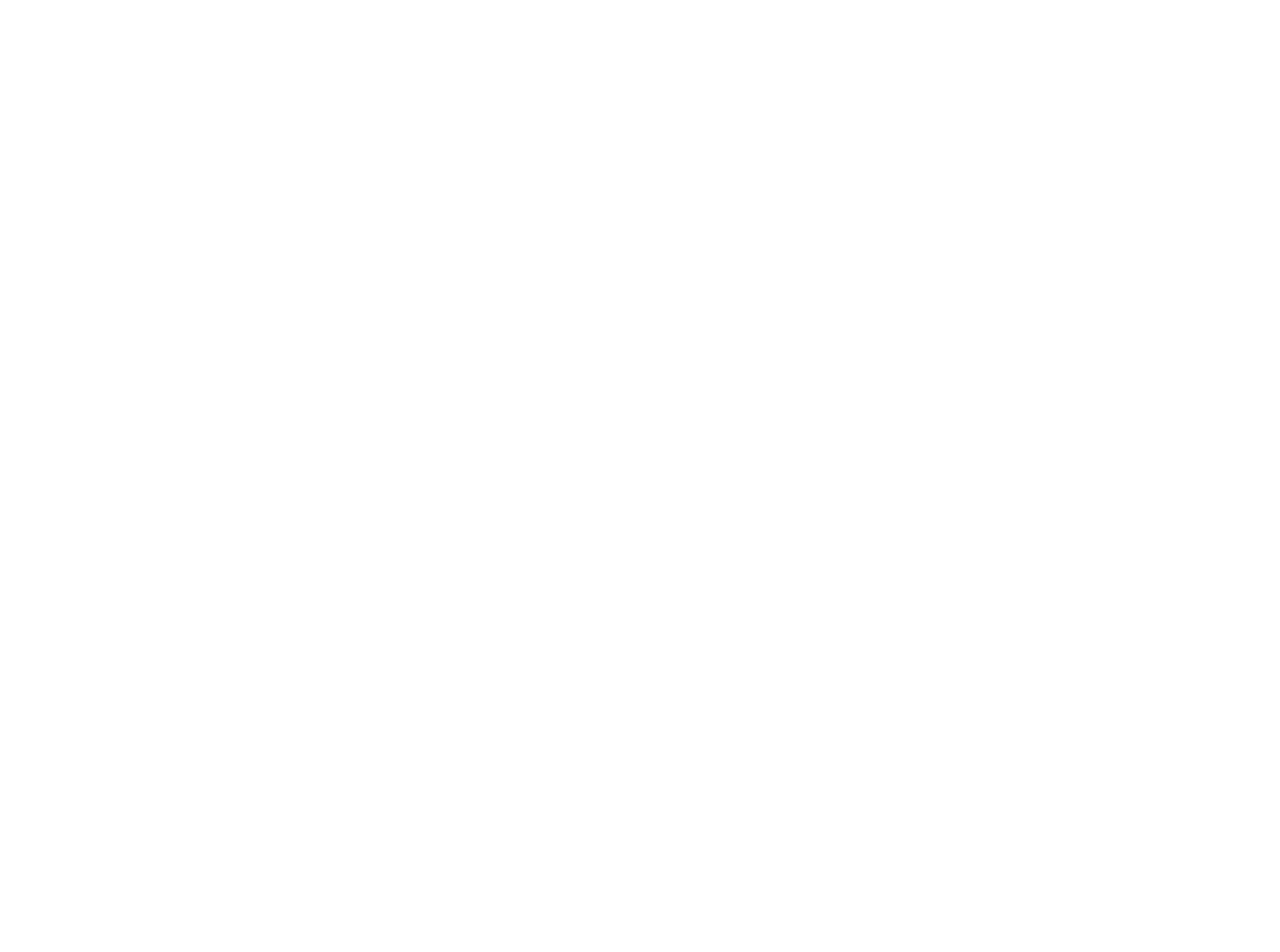
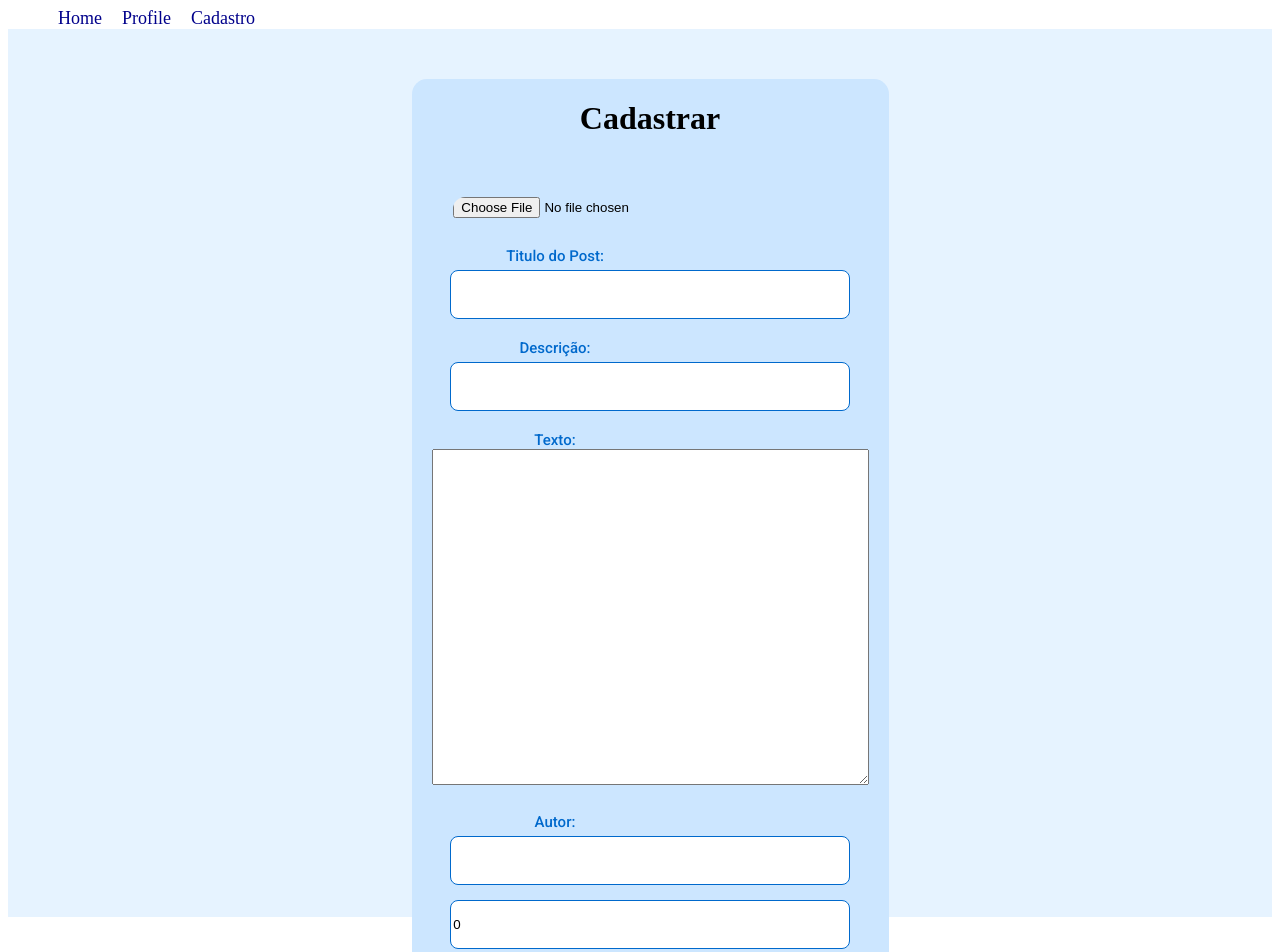
Before and after one commit to GustavoFSProg/blog-web, a React (Create React App) app: page /register in a window 1280 px wide. Shown: the top 952 px of the page. Before the commit the page ends 800 px from the top, so only its background shows below. Built offline with nearby package versions, Linux system fonts and the light colour scheme.

Commit message:
cadatro feito

```diff
--- a/src/Header.js
+++ b/src/Header.js
@@ -27,6 +27,18 @@
       >
         Profile
       </Link>
+
+      <Link
+        to="/register"
+        style={{
+          marginRight: '20px',
+          textDecoration: 'none',
+          color: 'darkblue',
+          fontSize: '18px',
+        }}
+      >
+        Cadastro
+      </Link>
     </div>
   )
 }
--- /dev/null
+++ b/src/RegisterPosts.js
@@ -0,0 +1,127 @@
+import React, { useState } from 'react'
+import { useHistory } from 'react-router'
+import api from './services/api'
+import Header from './Header'
+import {
+  Container,
+  ProductContainer,
+  DivListagemProdutos,
+  Input,
+  FormContainer,
+  Label,
+  InputFile,
+  Button,
+} from './styles'
+
+function Register() {
+  const [title, setTitle] = useState('')
+  const [likes, setLikes] = useState(0)
+  const [views, setViews] = useState(0)
+  const [autor, setAutor] = useState('')
+  const [description, setDescription] = useState('')
+  const [text, setText] = useState('')
+  const [image, setImage] = useState([])
+
+  const history = useHistory()
+
+  async function handleSubmit(event) {
+    event.preventDefault()
+
+    try {
+      const data = new FormData()
+
+      data.append('title', title)
+      data.append('text', text)
+      data.append('autor', autor)
+      data.append('description', description)
+      data.append('likes', likes)
+      data.append('views', views)
+      data.append('image', image)
+
+      await api.post('/register', data)
+
+      alert('Cadastro realizado com sucesso!')
+      return history.push('/')
+    } catch (error) {
+      console.log(error)
+      return alert(`Deu erro no front ${error}`)
+    }
+  }
+
+  return (
+    <>
+      <Header />
+      <Container>
+        <DivListagemProdutos>
+          <ProductContainer>
+            <div style={{ display: 'flex', justifyContent: 'center', alignItems: 'center' }}>
+              <h1>Cadastrar</h1>
+            </div>
+            <br />
+            <form onSubmit={handleSubmit}>
+              <FormContainer>
+                <InputFile
+                  type="file"
+                  id="image"
+                  className="botao-imagem"
+                  onChange={(e) => setImage(e.target.files[0])}
+                />
+                <Label>Titulo do Post: </Label>
+                <Input
+                  // placeholder="Digite o Nome do Produto"
+                  id="title"
+                  value={title}
+                  onChange={(e) => setTitle(e.target.value)}
+                />
+                <Label>Descrição: </Label>
+                <Input
+                  // placeholder="Digite o Preço do Produto"
+                  id="description"
+                  value={description}
+                  onChange={(e) => setDescription(e.target.value)}
+                />
+                <Label>Texto: </Label>
+                <textarea
+                  rows="22"
+                  cols="52"
+                  // placeholder="Digite o Preço do Produto"
+                  id="text"
+                  value={text}
+                  onChange={(e) => setText(e.target.value)}
+                />
+                <br />
+
+                <Label>Autor: </Label>
+                <Input
+                  // placeholder="Digite o Nome do Produto"
+                  id="autor"
+                  value={autor}
+                  onChange={(e) => setAutor(e.target.value)}
+                />
+
+                <Input
+                  // placeholder="Digite o Nome do Produto"
+                  id="likes"
+                  value={likes}
+                  onChange={(e) => setLikes(e.target.value)}
+                />
+
+                <Input
+                  // placeholder="Digite o Nome do Produto"
+                  id="views"
+                  value={views}
+                  onChange={(e) => setViews(e.target.value)}
+                />
+                <Button className="confirm-Button" type="submit">
+                  Cadastrar
+                </Button>
+              </FormContainer>
+            </form>
+          </ProductContainer>
+        </DivListagemProdutos>
+      </Container>
+    </>
+  )
+}
+
+export default Register
--- a/src/routes.js
+++ b/src/routes.js
@@ -1,6 +1,7 @@
 import { BrowserRouter, Switch, Route } from 'react-router-dom'
 import App from './App'
 import Profile from './Profile'
+import Register from './RegisterPosts'
 
 function Routes() {
   return (
@@ -8,6 +9,7 @@
       <Switch>
         <Route path="/" exact component={App} />
         <Route path="/profile" component={Profile} />
+        <Route path="/register" component={Register} />
       </Switch>
     </BrowserRouter>
   )
--- /dev/null
+++ b/src/styles.js
@@ -0,0 +1,80 @@
+import styled from 'styled-components'
+
+export const Container = styled.div`
+  width: 100%;
+  height: 888px;
+  background: #e6f3ff;
+  display: flex;
+  align-items: flex-start;
+  justify-content: center;
+
+  @media screen and (max-width: 700px) {
+    height: auto;
+  }
+`
+
+export const DivListagemProdutos = styled.div`
+  display: flex;
+  flex-direction: row;
+  align-items: center;
+  justify-content: center;
+  margin-bottom: 23px;
+  margin-top: 50px;
+
+  @media screen and (max-width: 700px) {
+    flex-direction: column;
+    margin-top: 10px;
+    margin-left: -32px;
+  }
+`
+export const ProductContainer = styled.div`
+  background: #cce6ff;
+  margin-left: 20px;
+  border-radius: 15px;
+
+  @media screen and (max-width: 700px) {
+    margin-top: 20px;
+  }
+`
+
+export const Input = styled.input`
+  /* background: red; */
+  border-radius: 8px;
+  height: 45px;
+  width: 90%;
+  margin-bottom: 10px;
+  margin-top: 5px;
+  border: 1px solid #0069cc;
+`
+export const FormContainer = styled.div`
+  display: flex;
+  flex-direction: column;
+  align-items: center;
+  padding-left: 20px;
+  padding-right: 20px;
+`
+export const Label = styled.label`
+  margin-left: -190px;
+  font-family: 'Roboto';
+  font-size: 15px;
+  color: #0069cc;
+  margin-top: 10px;
+`
+
+export const InputFile = styled.input`
+  /* background: red; */
+  border-radius: 12px;
+  height: 30px;
+  width: 90%;
+  margin-bottom: 10px;
+  margin-top: 20px;
+`
+export const Button = styled.button`
+  width: 50%;
+  height: 30px;
+  background: #b3daff;
+  border: 1px solid #80c1ff;
+  border-radius: 10px;
+  color: #004f99;
+  margin-bottom: 40px;
+`
```
